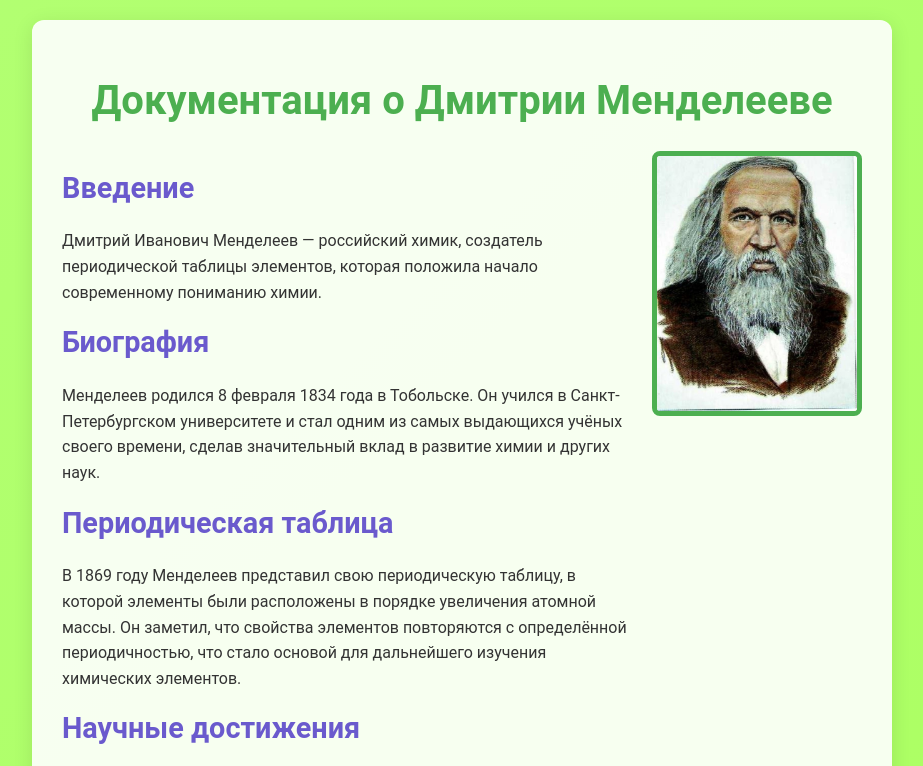
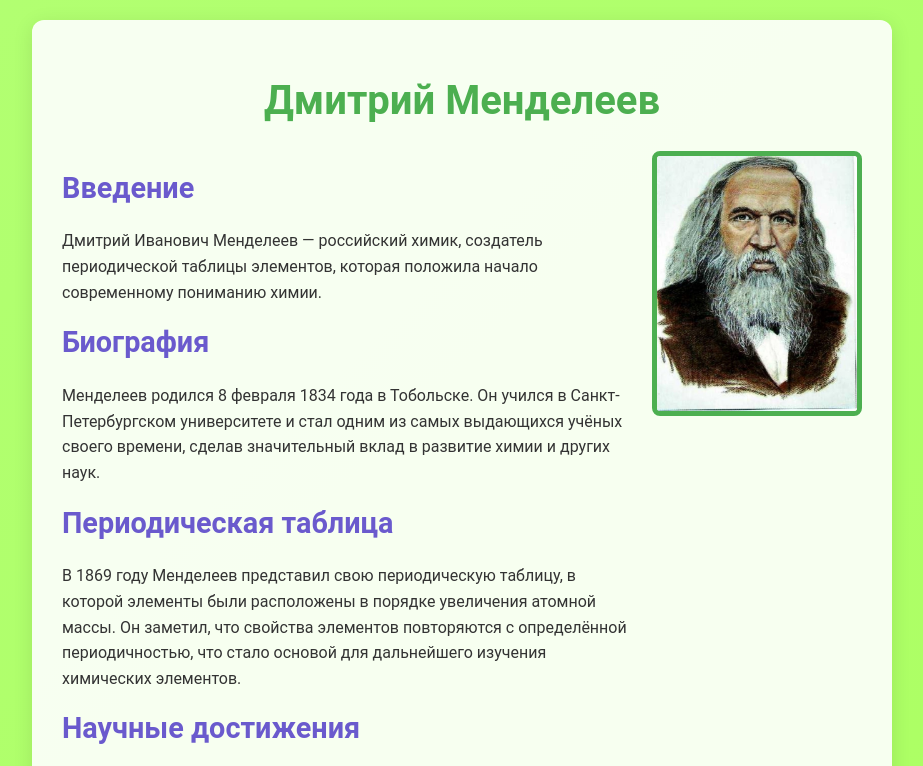
Before and after one commit to karas4ik/ponomarevmatvejxim, a plain HTML site: page index.html in a window 1280 px wide. Shown: the top 766 px of the page, without its empty margins (178-1101 px from the left). Drawn offline with Linux system fonts and the light colour scheme.

Commit message:
Update index.html

```diff
--- a/index.html
+++ b/index.html
@@ -8,7 +8,7 @@
 </head>
 <body>
     <div class="container">
-        <h1>Документация о Дмитрии Менделееве</h1>
+        <h1>Дмитрий Менделеев</h1>
 
         <div class="content">
             <div class="text">
```
